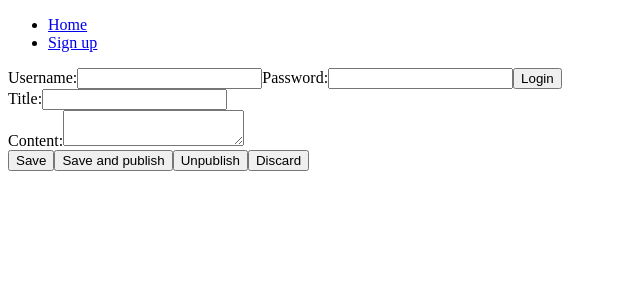
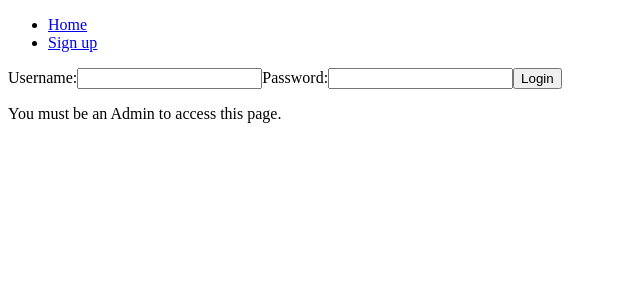
Before and after one commit to takeshimakai/blog-app, a React (Create React App) app: page /new-post in a window 1280 px wide. Shown: the top 300 px of the page, without its empty margins (0-640 px from the left). Built offline with nearby package versions, Linux system fonts and the light colour scheme.

Commit message:
error and logout components

```diff
--- a/src/App.js
+++ b/src/App.js
@@ -1,24 +1,22 @@
 import { Switch, Route } from 'react-router-dom';
+import { useEffect, useState } from 'react';
 
 import Navbar from './components/Navbar';
 import PostList from './components/post/PostList';
 import Login from './components/Login';
+import Logout from './components/Logout';
 import Signup from './components/Signup';
 import PostForm from './components/PostForm';
-import { useEffect, useState } from 'react';
+import Error from './components/Error';
 
 function App() {
-  const [user, setUser] = useState();
-
-  useEffect(() => {
-    setUser(JSON.parse(localStorage.getItem('user')));
-  }, []);
+  const [user, setUser] = useState(JSON.parse(localStorage.getItem('user')));
 
   useEffect(() => {
     if (user) {
       verifyToken(user.token);
     }
-  }, [user])
+  }, []);
 
   const verifyToken = (token) => {
     fetch('http://localhost:5000/user/verifytoken', {
@@ -39,10 +37,16 @@ function App() {
   return (
     <div className="App">
       <Navbar user={user} />
-      {!user && <Login setUser={setUser} />}
+      {user
+        ? <Logout setUser={setUser} />
+        : <Login setUser={setUser} />
+      }
       <Switch>
         <Route exact path='/new-post'>
-          <PostForm />
+          {user && user.isAdmin
+            ? <PostForm />
+            : <Error />
+          }
         </Route>
         <Route exact path='/'>
           <PostList />
--- /dev/null
+++ b/src/components/Error.js
@@ -0,0 +1,7 @@
+const Error = () => {
+  return (
+    <p>You must be an Admin to access this page.</p>
+  )
+};
+
+export default Error;
--- /dev/null
+++ b/src/components/Logout.js
@@ -0,0 +1,14 @@
+const Logout = (props) => {
+  const { setUser } = props;
+
+  const logout = () => {
+    localStorage.removeItem('user');
+    setUser();
+  };
+
+  return (
+    <button onClick={logout}>Logout</button>
+  )
+};
+
+export default Logout;
```
